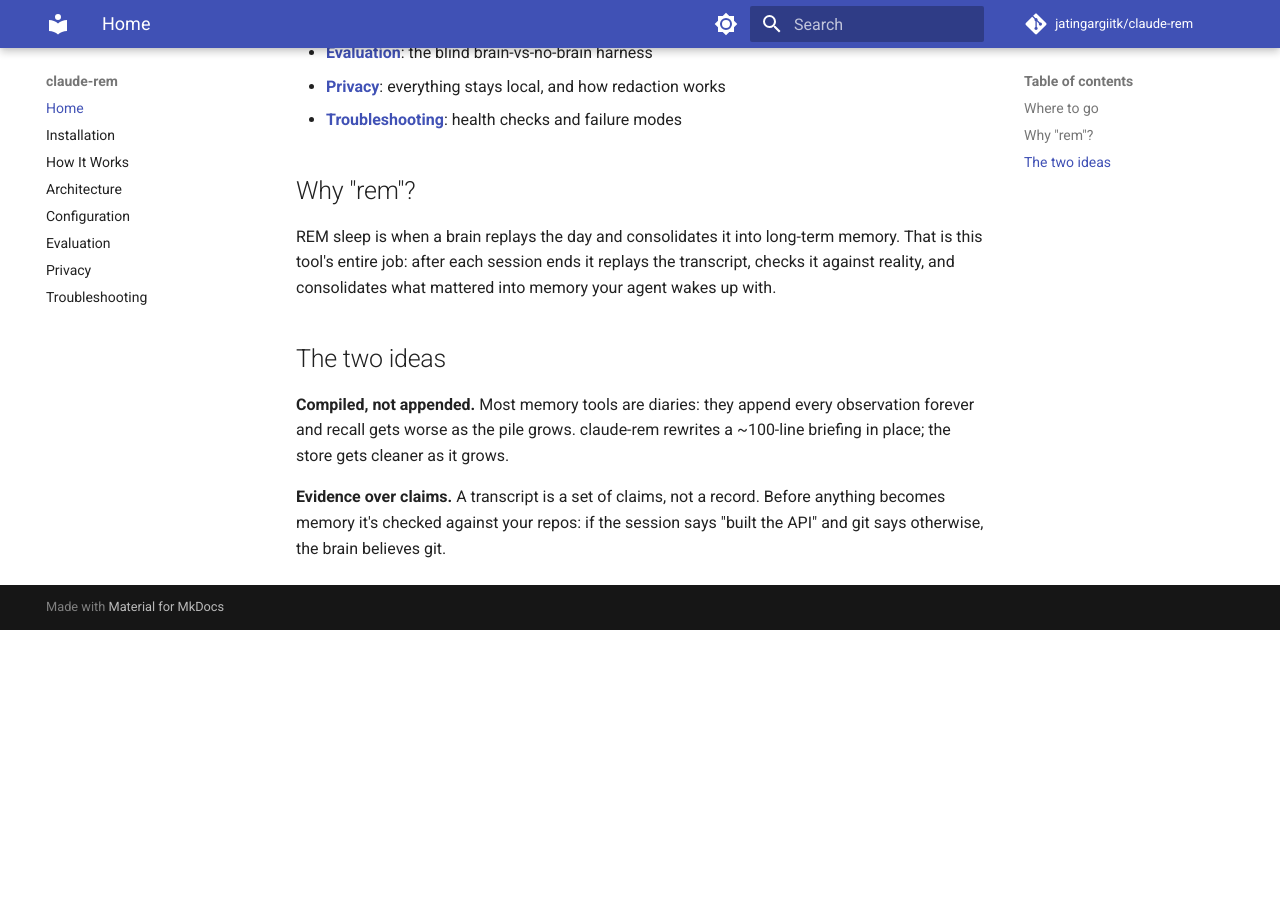
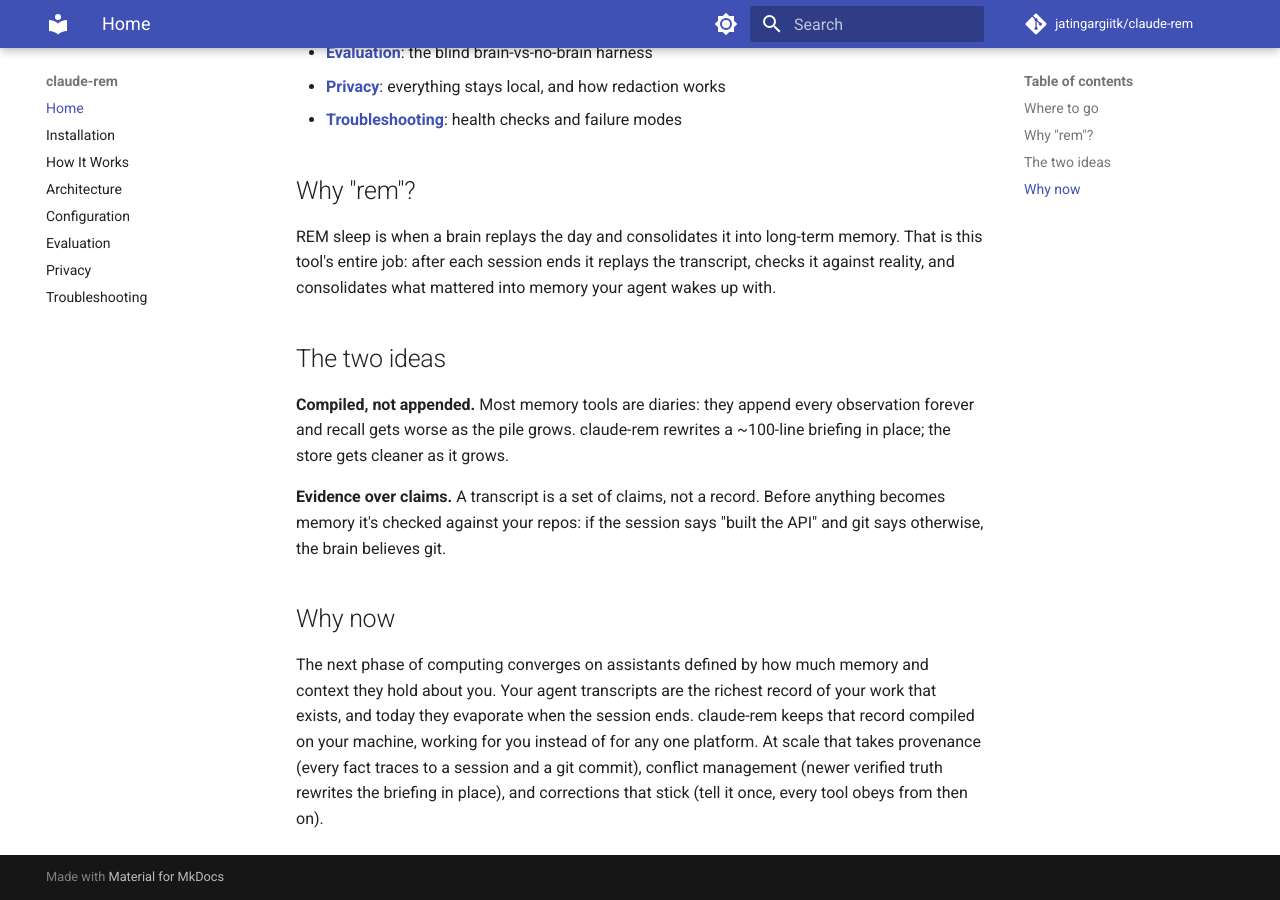
Before and after one commit to jatingargiitk/claude-rem, an MkDocs documentation site: the page built from docs/index.md, in a window 1280 px wide and 900 px high, scrolled down 584 px. Built offline with MkDocs 1.6.1 and Material for MkDocs 9.7.7, drawn with Linux system fonts in a browser that asks for light colours; comment, search, counter and statistics services are not loaded; before the commit the page ends 1214 px from its top, so only the background shows below that.

Commit message:
README: add Why Now section, memory as the next platform layer
Frames claude-rem against where computing is heading: assistants win on
memory and context, transcripts are the richest record of your work, and
a memory at scale needs provenance, conflict management, and corrections
that stick. Folds the old diaries paragraph in; docs landing page gets a
compact version.

Co-Authored-By: Claude Fable 5 <noreply@anthropic.com>

```diff
--- a/docs/index.md
+++ b/docs/index.md
@@ -38,3 +38,14 @@ rewrites a ~100-line briefing in place; the store gets cleaner as it grows.
 **Evidence over claims.** A transcript is a set of claims, not a record.
 Before anything becomes memory it's checked against your repos: if the
 session says "built the API" and git says otherwise, the brain believes git.
+
+## Why now
+
+The next phase of computing converges on assistants defined by how much
+memory and context they hold about you. Your agent transcripts are the
+richest record of your work that exists, and today they evaporate when the
+session ends. claude-rem keeps that record compiled on your machine,
+working for you instead of for any one platform. At scale that takes
+provenance (every fact traces to a session and a git commit), conflict
+management (newer verified truth rewrites the briefing in place), and
+corrections that stick (tell it once, every tool obeys from then on).
```
Also changed, not shown: README.md (+24 -4 lines).
